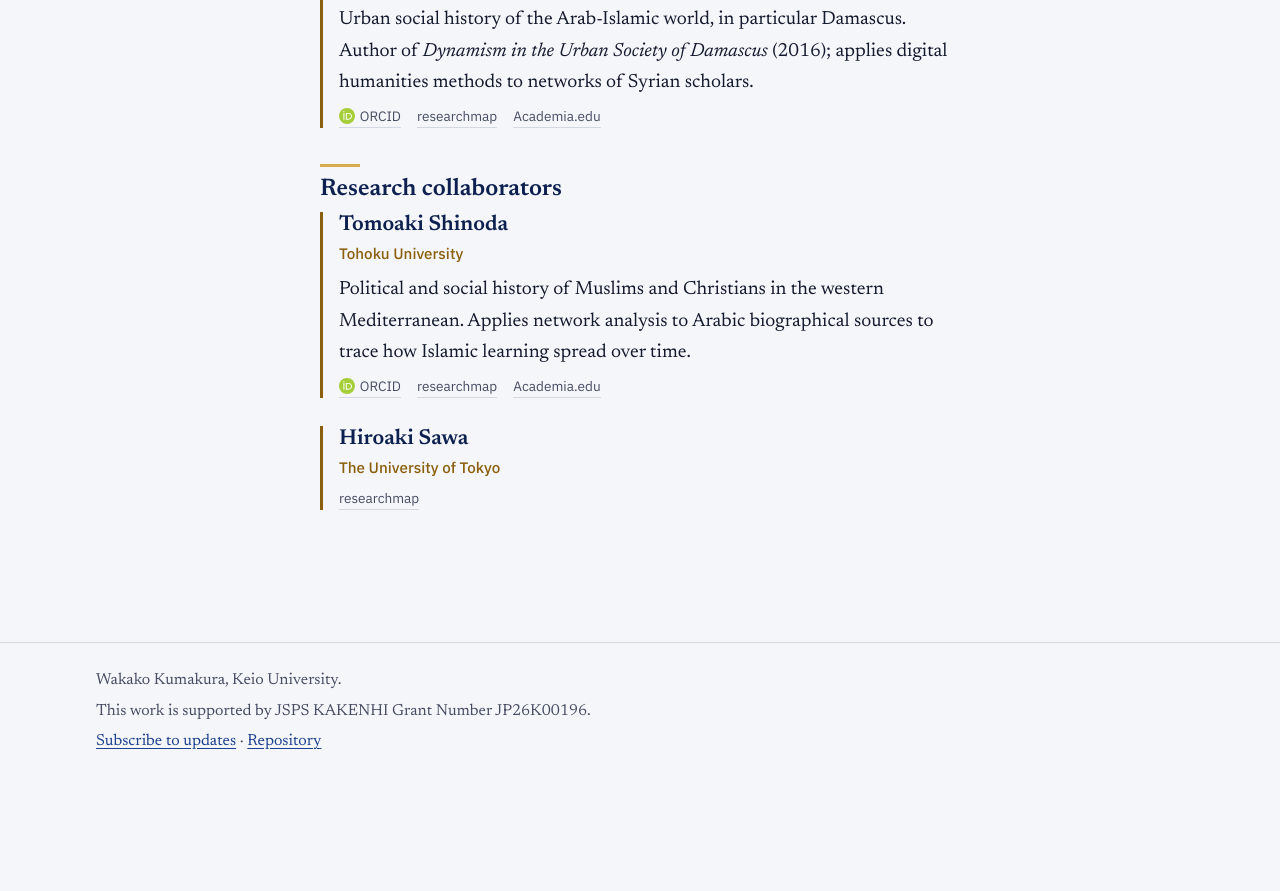
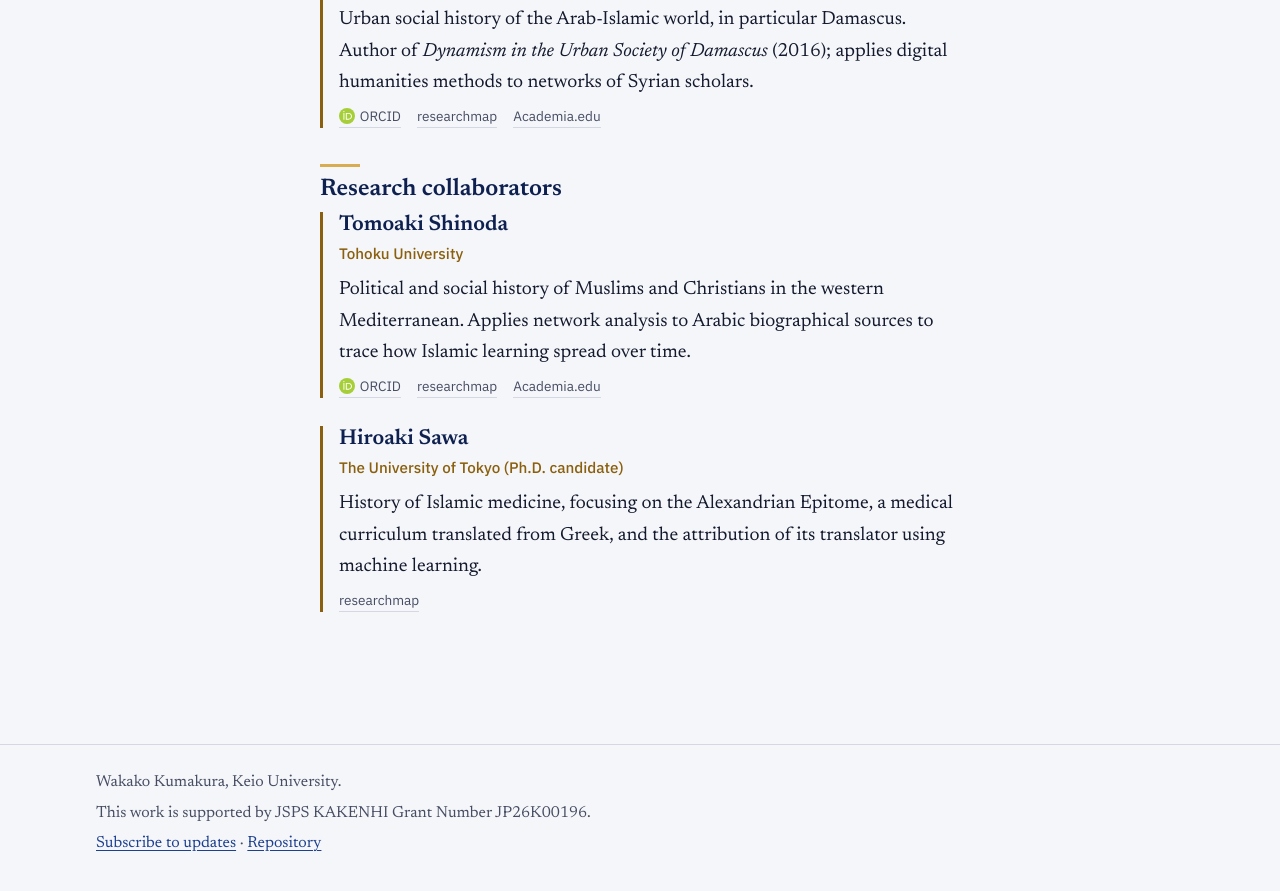
Before and after one commit to wkmisr/arab-islamic-networks, a Jekyll site: the page built from team.md, in a window 1280 px wide and 900 px high, scrolled down 1473 px. Shown: the top 891 px of the window. Built offline with Jekyll 4.4.1, drawn with Linux system fonts in a browser that asks for light colours; before the commit the page ends 2271 px from its top, so only the background shows below that.

Commit message:
Add files via upload

```diff
--- a/_data/team.yml
+++ b/_data/team.yml
@@ -59,12 +59,12 @@ associates:
     academia: "https://tohoku.academia.edu/TomoakiShinoda"
     text: Political and social history of Muslims and Christians in the western Mediterranean. Applies network analysis to Arabic biographical sources to trace how Islamic learning spread over time.
   - name: Hiroaki Sawa
-    affiliation: "The University of Tokyo"
+    affiliation: "The University of Tokyo (Ph.D. candidate)"
     ja: 澤裕章
     researchmap: "https://researchmap.jp/hsawa?lang=en"
     orcid: ""
     academia: ""
-    text: ""
+    text: History of Islamic medicine, focusing on the Alexandrian Epitome, a medical curriculum translated from Greek, and the attribution of its translator using machine learning.
 
 # Set to true only after the international collaborators have agreed to be named.
 show_collaborators: false
```
